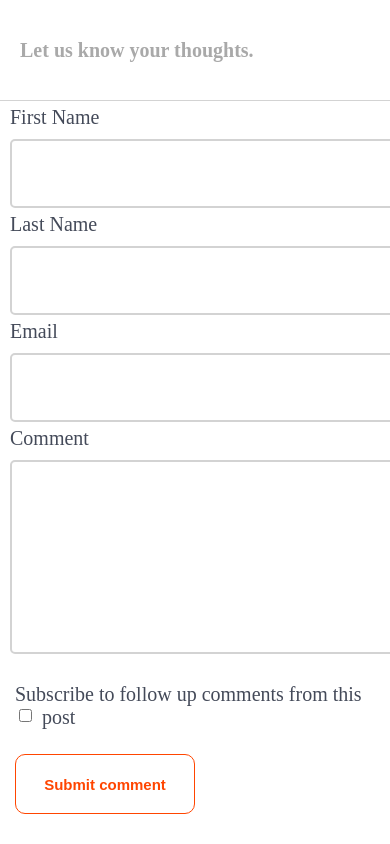
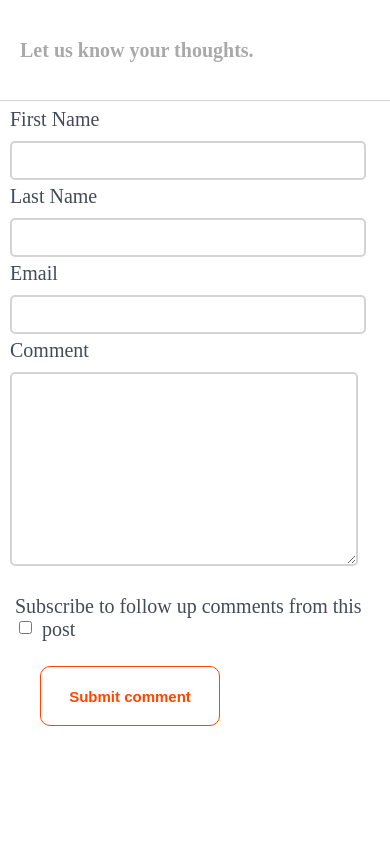
Before and after one commit to CatCos/js_form, a React app in the folder react/: page / in a window 390 px wide. Shown: the top 844 px of the page. Built offline with nearby package versions, Linux system fonts and the light colour scheme.

Commit message:
Fix div position

```diff
--- a/react/src/assets/main.css
+++ b/react/src/assets/main.css
@@ -48,14 +48,14 @@ body {
 }
 
 .left-form {
-  position: absolute;
+  float: left;
   width: 30%;
   left:0;
   padding: 20px 20px;
 }
 
 .right-form {
-  position: absolute;
+  float: right;
   width: 60%;
   right: 0;
   padding: 20px 20px;
@@ -81,6 +81,10 @@ body {
   font-size: 20px;
 }
 
+.require {
+  font-size: 20px;
+  color: blue;
+}
 .textarea {
   border: 2px solid #D3D3D3;
   border-radius: 5px 5px;
@@ -97,25 +101,23 @@ body {
 }
 
 .form-footer {
-  position: absolute;
   width: 98.5%;
   height: 100%;
   max-height: 100px;
   bottom: 0;
   background-color: #ffffff;
-  top: 400px;
   padding: 10px 10px;
 }
 
 .left-form-footer {
-  position: absolute;
+  float: left;
   width: 65%;
   left:0;
   padding: 20px 20px;
 }
 
 .right-form-footer {
-  position: absolute;
+  float: right;
   width: 25%;
   right: 0;
   padding: 20px 20px;
@@ -235,11 +237,13 @@ body {
   .input {
     font-size: 10px;
     padding: 5px;
-    height: 55px;
+    height: 25px;
+    width: 90%;
+
 
 }
   .textarea {
-    width: 100%;
+    width: 80%;
     height: 150px;
   }
 
@@ -250,6 +254,14 @@ body {
     font-size: 20px;
   }
 
+  .submit-button {
+
+    margin-left: 50px;
+  }
+
+  .Tooltip {
+    width: 90%;
+  }
 }
 
 @media screen and (min-width: 400px) and (max-width: 800px) {
```
Also changed, not shown: 1 other file (tests, documents, lock files or other folders).
